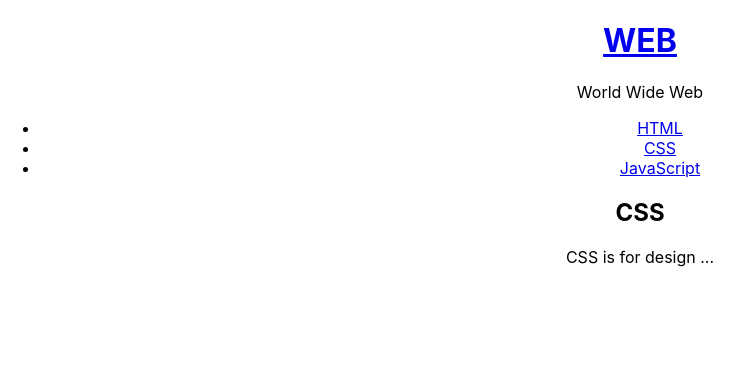
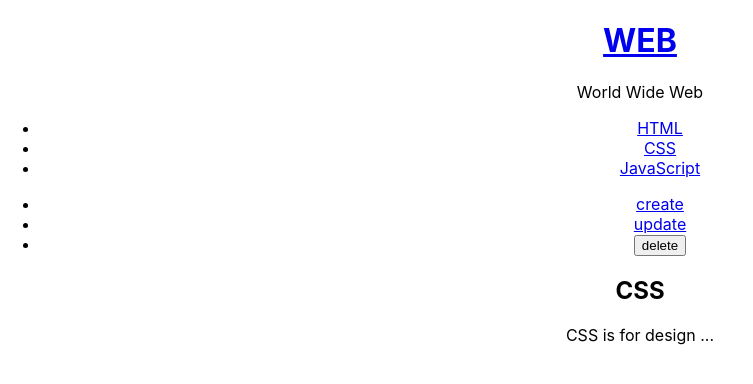
Before and after one commit to pitilesslove/leaning_react, a React (Create React App) app: page / in a window 1280 px wide. Shown: the top 384 px of the page, without its empty margins (0-753 px from the left). Built offline with nearby package versions, Linux system fonts and the light colour scheme.

Commit message:
- create 하는 부분 만들기  (Component 변경)

```diff
--- a/src/App.js
+++ b/src/App.js
@@ -1,7 +1,9 @@
 import React, {Component} from 'react';
 import TOC from './components/TOC';
-import Content from './components/Content';
+import ReadContent from './components/ReadContent';
+import CreateContent from './components/CreateContent';
 import Subject from './components/Subject';
+import Control from './components/Control';
 import './App.css';
 
 class App extends Component {
@@ -27,6 +29,7 @@
     console.log('App render');
     var _title = null;
     var _desc = null;
+    var _article = <ReadContent title={_title} desc={_desc}></ReadContent>;
     if(this.state.mode == 'welcome') {
       _title = this.state.welcome.title;
       _desc = this.state.welcome.desc;
@@ -41,6 +44,9 @@
         }
         i++;
       }
+      _article = <ReadContent title={_title} desc={_desc}></ReadContent>;
+    } else if( this.state.mode == "create") {
+      _article = <CreateContent></CreateContent>;
     }
     return (
       <div className="App">
@@ -62,7 +68,12 @@
           });
         }.bind(this)}
         data={this.state.contents}></TOC>
-        <Content title={_title} desc={_desc}></Content>
+        <Control onChangeMode={function(_mode){
+            this.setState({
+              mode:_mode
+            })
+        }.bind(this)}></Control>
+        {_article}
       </div>
     );
   }
--- /dev/null
+++ b/src/components/Control.js
@@ -0,0 +1,24 @@
+import React, { Component } from "react";
+
+class Control extends Component {
+    render() {
+      console.log('Control render');
+      return (
+        <div>
+        <ul>
+          <li><a href="/create" onClick={function(e){
+            e.preventDefault();
+            this.props.onChangeMode('create');
+          }.bind(this)}>create</a></li>
+          <li><a href="/update" onClick={function(e){
+            e.preventDefault();
+            this.props.onChangeMode('update');
+          }.bind(this)}>update</a></li>
+          <li><input type="button" value="delete"></input></li>
+        </ul>
+      </div>
+      );
+    }
+  }
+
+  export default Control;
--- /dev/null
+++ b/src/components/CreateContent.js
@@ -0,0 +1,15 @@
+import React, { Component } from "react"
+
+class CreateContent extends Component {
+    render() {
+      console.log('CreateContent render');
+      return (
+        <article>
+          <h2>Create Content</h2>
+
+        </article>
+      )
+    }
+  }
+
+export default CreateContent
--- a/src/components/Content.js
+++ b/src/components/ReadContent.js
@@ -1,8 +1,8 @@
 import React, { Component } from "react"
 
-class Content extends Component {
+class ReadContent extends Component {
     render() {
-      console.log('Content render');
+      console.log('ReadContent render');
       return (
         <article>
           <h2>{this.props.title}</h2>
@@ -12,4 +12,4 @@
     }
   }
 
-export default Content
+export default ReadContent
```
